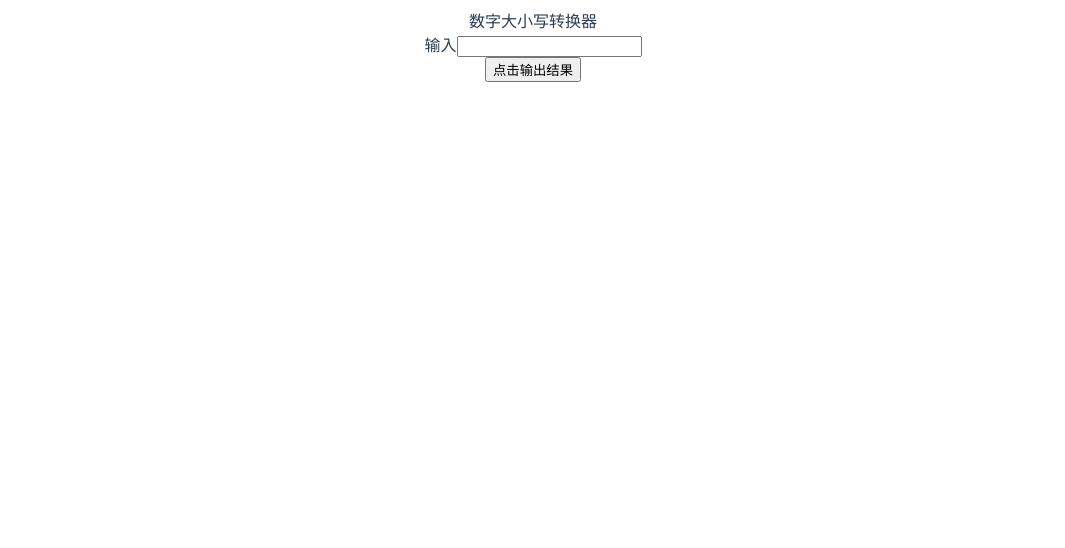
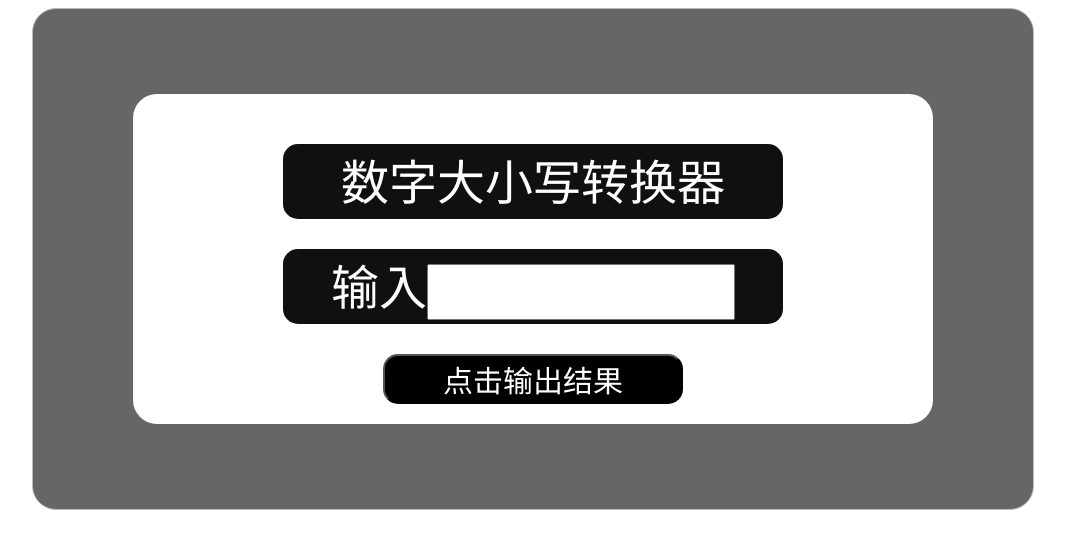
Before and after one commit to liangzaidui/Change, a Vue app: page /#/ in a window 1280 px wide. Shown: the top 548 px of the page, without its empty margins (107-1172 px from the left). Built offline with nearby package versions, Linux system fonts and the light colour scheme.

Commit message:
为界面添加了样式

```diff
--- a/src/views/IndexView.vue
+++ b/src/views/IndexView.vue
@@ -59,5 +59,58 @@ export default Vue.extend({
 </script>
 
 <style scoped>
-
+.back{
+  display: inline-block;
+  position: relative;
+  border-radius: 24px;
+  width: 1000px;
+  height: 500px;
+  background-color: #666666;
+  text-align: center;
+  border: 1px solid rgba(187, 187, 187, 1);
+}
+.inside{
+  top:85px;
+  width: 800px;
+  height: 330px;
+  position: relative;
+  display: inline-block;
+  border-radius: 24px;
+  background-color: rgba(255, 255, 255, 1);
+}
+.head{
+  border-radius: 15px 15px 15px 15px;
+  background-color: rgba(16, 16, 16, 1);
+  color: white;font-size:48px ;
+  width: 500px;
+  height: 75px;
+  display: inline-block;
+  position: relative;
+  top:50px;
+}
+.put{
+  border-radius: 15px 15px 15px 15px;
+  background-color: rgba(16, 16, 16, 1);
+  color: white;font-size:48px ;
+  width: 500px;
+  height: 75px;
+  display: inline-block;
+  position: relative;
+  top:80px;
+}
+input{
+  width: 300px;
+  height: 50px;
+  position: relative;
+  top:-3px;
+  font-size: 30px;
+  margin-bottom: 10px;
+}
+.out{
+  background-color: black;
+  color: white;
+  border-radius: 15px 15px 15px 15px;
+  position: relative;
+  top:15px
+}
 </style>
```
